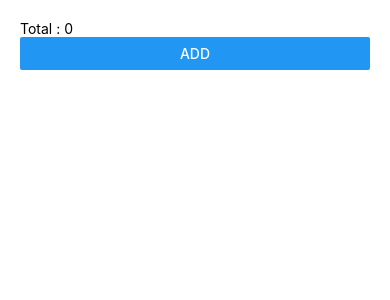
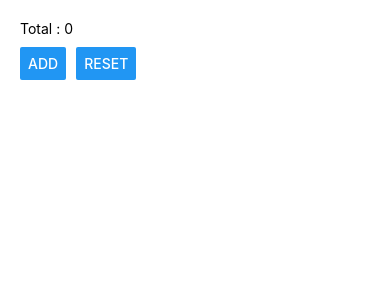
Before and after one commit to nileshborate/react_native, a React Native app in the folder firstappnative/: screen / in a window 390 px wide. Shown: the top 300 px of the page. Built offline with nearby package versions, Linux system fonts and the light colour scheme.

Commit message:
multiple actions by props using function

```diff
--- a/firstappnative/App.tsx
+++ b/firstappnative/App.tsx
@@ -1,7 +1,12 @@
 import { useState } from 'react';
 import { Button, StyleSheet, Text, View } from 'react-native';
 
-const Increment = ({ increase }) => <Button title="Add" onPress={increase} />;
+const Actions = ({ increment, reset }) => (
+  <View style={{ flexDirection: 'row', gap: 10, marginTop: 10 }}>
+    <Button title="Add" onPress={increment} />
+    <Button title="Reset" onPress={reset} />
+  </View>
+);
 
 function App() {
   const [total, setTotal] = useState(0);
@@ -9,7 +14,10 @@ function App() {
   return (
     <View style={{ padding: 20 }}>
       <Text>Total : {total}</Text>
-      <Increment increase={() => setTotal(total + 1)} />
+      <Actions
+        increment={() => setTotal(total + 1)}
+        reset={() => setTotal(0)}
+      />
     </View>
   );
 }
```
